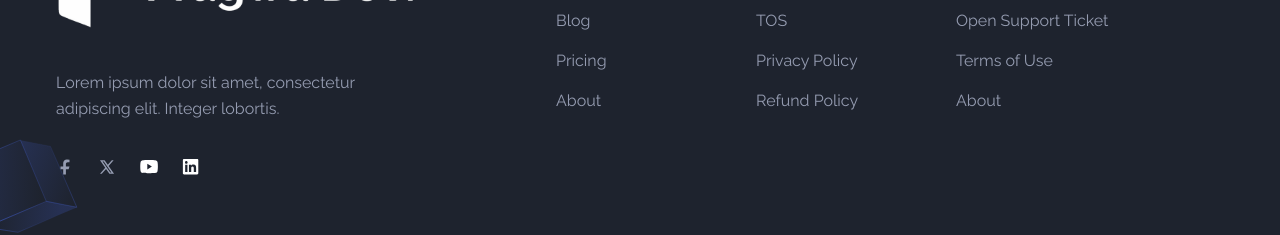
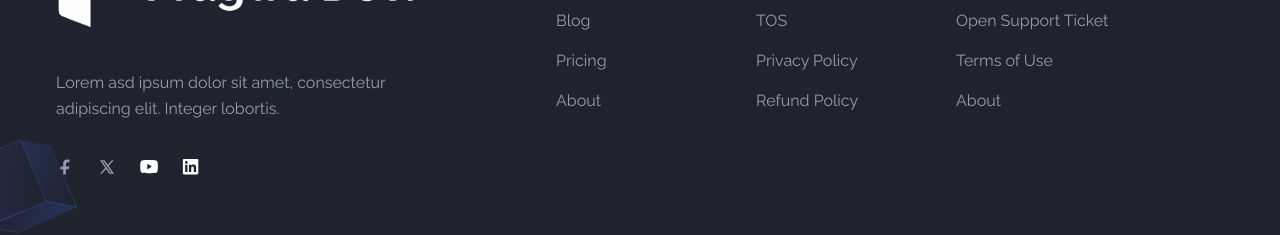
Before and after one commit to gaaziyle/pragwa, a Next.js app: page / in a window 1280 px wide. Shown: the part 8030-8265 px from the top of the page. Built offline with nearby package versions, Linux system fonts and the light colour scheme.

Commit message:
test enes github

```diff
--- a/src/components/Footer/index.tsx
+++ b/src/components/Footer/index.tsx
@@ -27,7 +27,7 @@ const Footer = () => {
                   />
                 </Link>
                 <p className="mb-9 text-base leading-relaxed text-body-color dark:text-body-color-dark">
-                  Lorem ipsum dolor sit amet, consectetur adipiscing elit.
+                  Lorem asd ipsum dolor sit amet, consectetur adipiscing elit.
                   Integer lobortis.
                 </p>
                 <div className="flex items-center">
```
